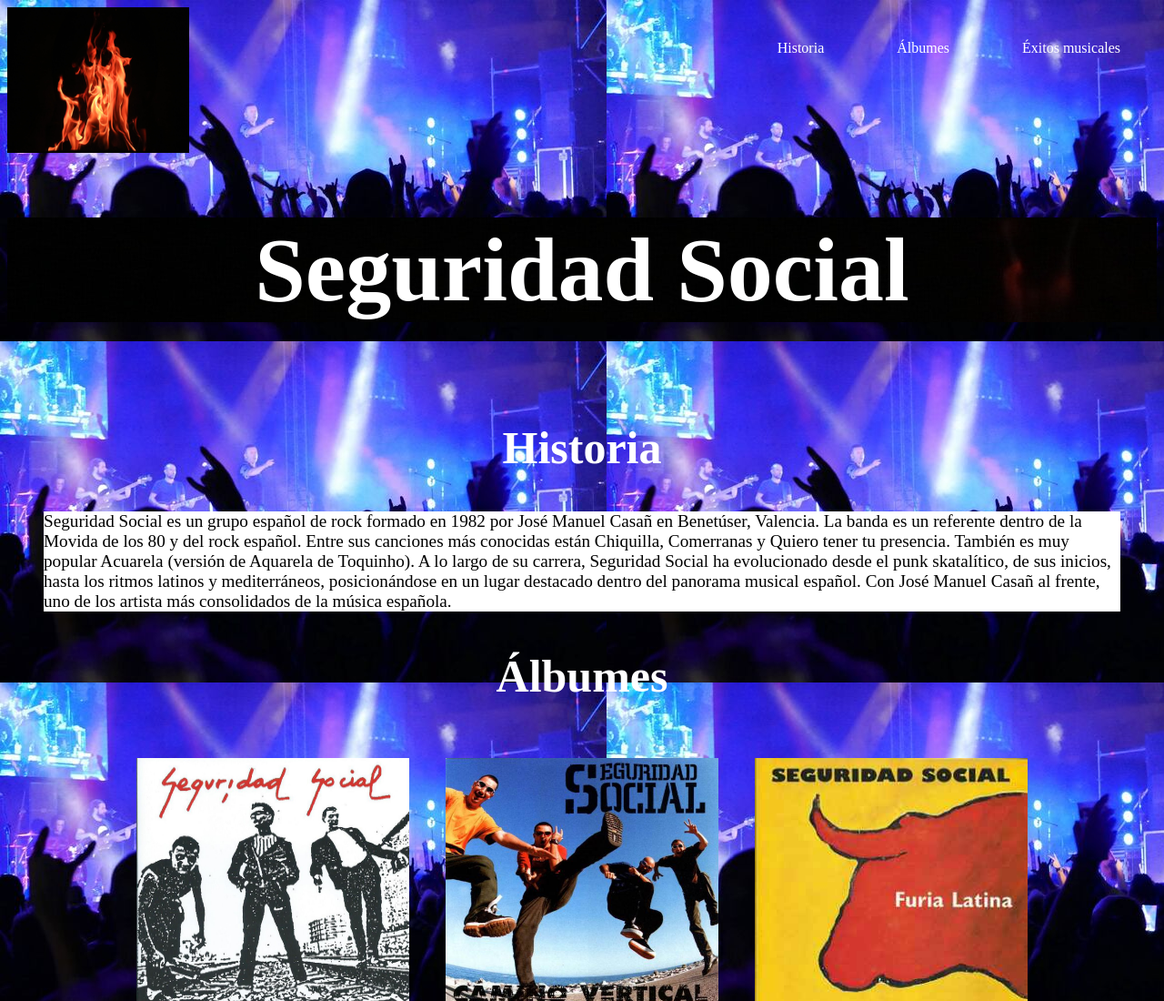
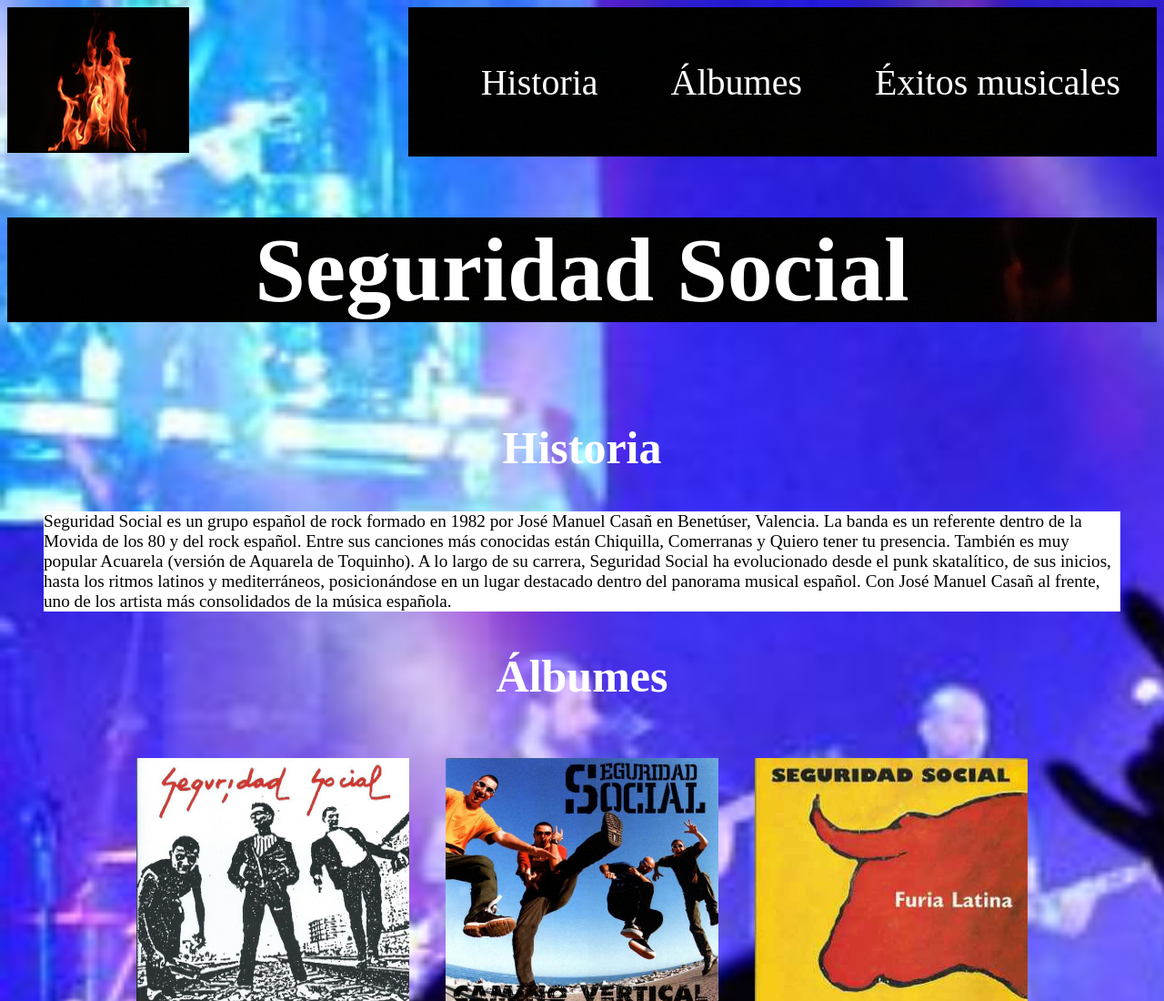
Before and after one commit to Juan372008/pagina-web-tributo, a plain HTML site: page index.html in a window 1280 px wide. Shown: the top 1100 px of the page at 91% size. Drawn offline with Linux system fonts and the light colour scheme.

Commit message:
Cambios en el body y en la nav-bar

```diff
--- a/styles.css
+++ b/styles.css
@@ -19,6 +19,8 @@
 }
 .body{
     background-image: url(./imagenes/concierto-grupo-Seguridad-Social_1694541210_160982973_667x375.jpg) ;
+    background-repeat: no-repeat;
+    background-size: cover;
 }
 .historia{
     color: white;
@@ -159,6 +161,9 @@
 .nav-bar{
     display: flex;
     flex-direction: row;
+    background-image: url(./imagenes/cullan-smith-BdTtvBRhOng-unsplash.jpg) ;
+    align-items: center;
+
 }
 .nav-bar-item{
 
@@ -167,6 +172,7 @@
     text-decoration: none;
     margin: 20px;
     text-size-adjust: 40px;
+    font-size: 40px;
 
 }
 .nav-bar-item:visited{
```
